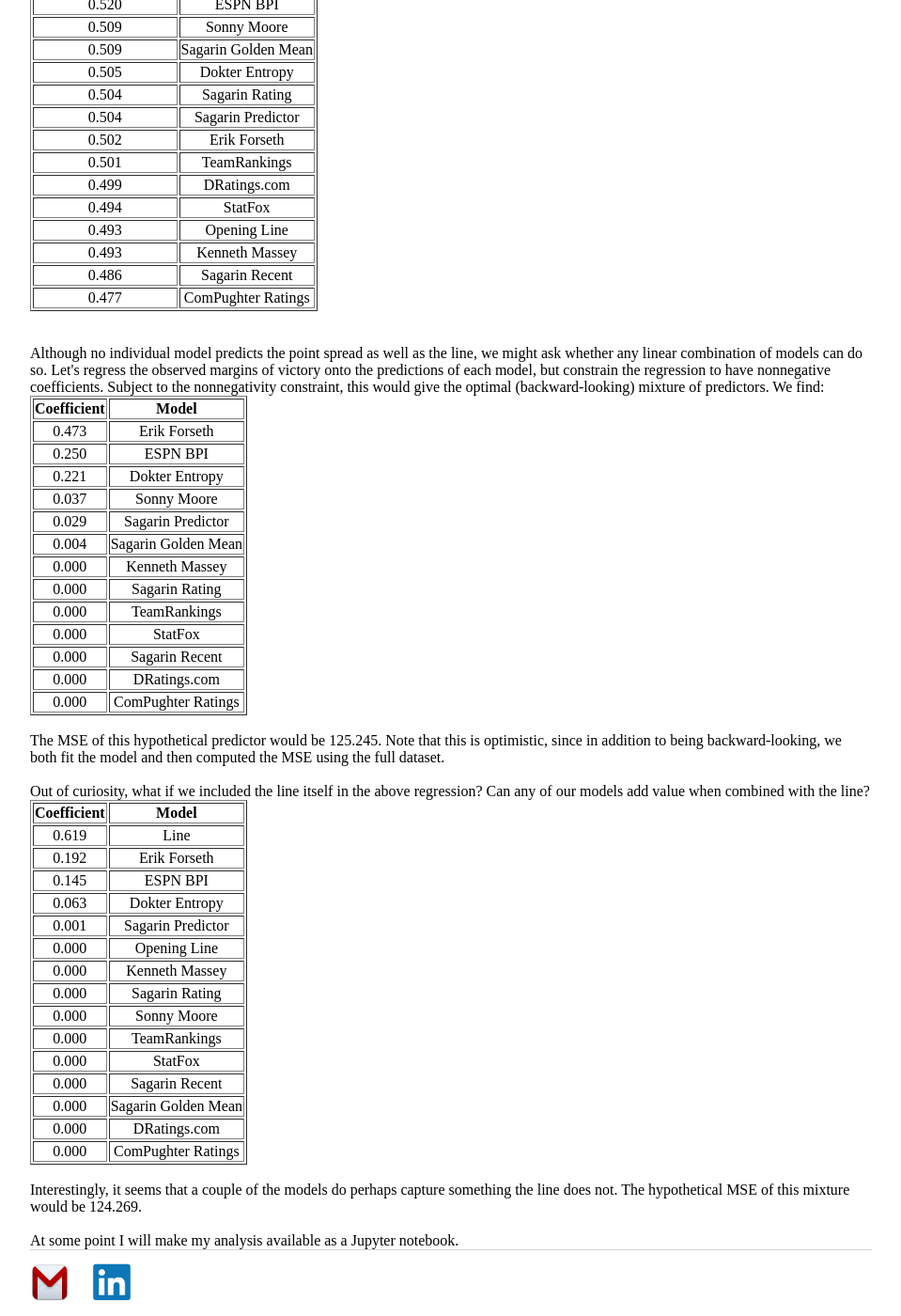
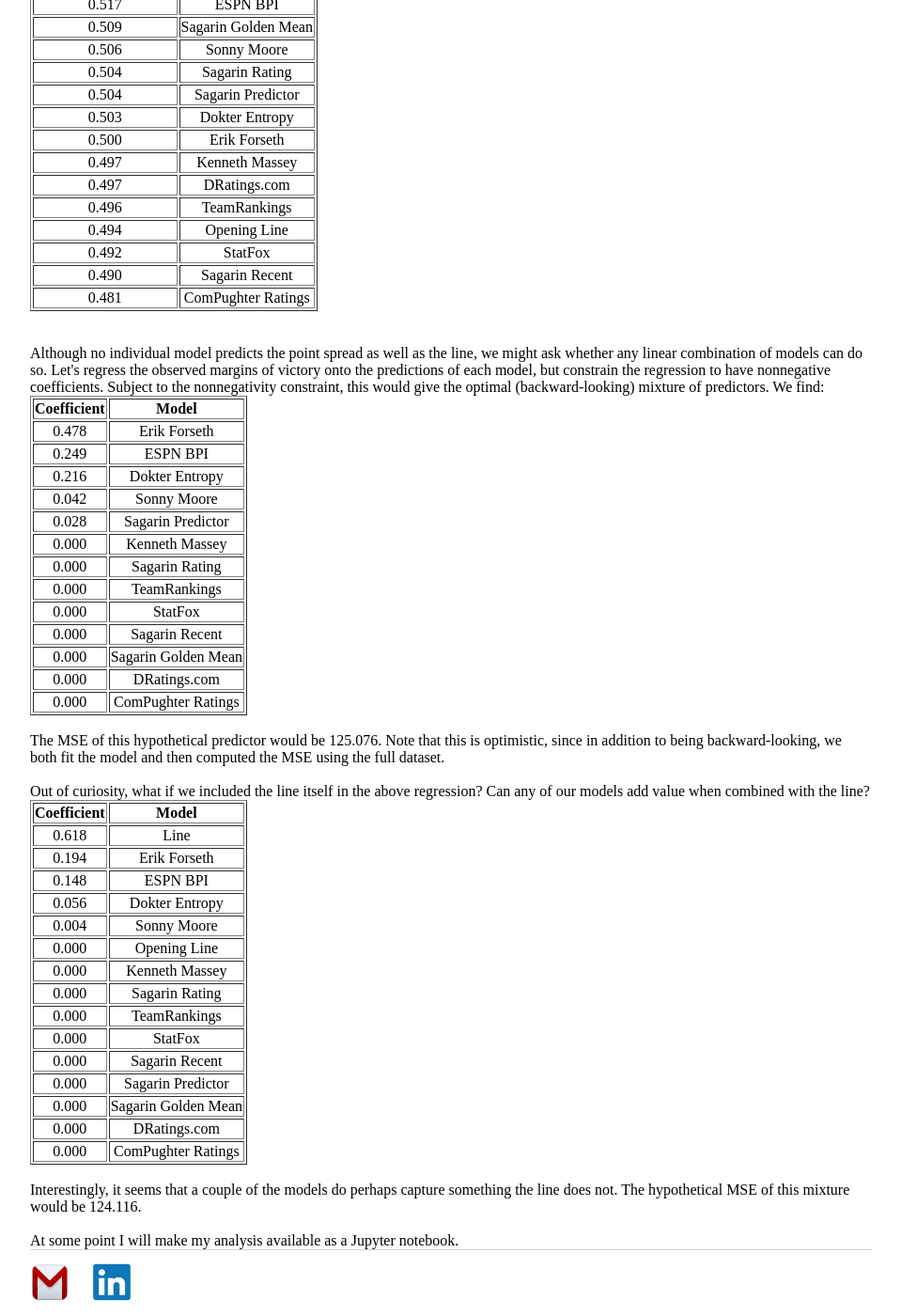
Before and after one commit to erikrforseth/erikrforseth.github.io, a Jekyll site: the page built from about.html, in a window 1280 px wide and 1400 px high, scrolled down 1211 px. Shown: the whole window at 94% size, without its empty margins (160-1119 px from the left). Built offline with Jekyll 4.4.1, drawn with Linux system fonts in a browser that asks for light colours; some of the changed text lies outside the part shown.

Commit message:
about page

```diff
--- a/about.html
+++ b/about.html
@@ -17,63 +17,63 @@
   </thead>
   <tbody>
     <tr align="center">
-      <td>124.778</td>
+      <td>124.631</td>
       <td>Line</td>
     </tr>
     <tr align="center">
-      <td>126.366</td>
+      <td>126.131</td>
       <td>Opening Line</td>
     </tr>
     <tr align="center">
-      <td>126.549</td>
+      <td>126.337</td>
       <td>Erik Forseth</td>
     </tr>
     <tr align="center">
-      <td>127.186</td>
+      <td>127.058</td>
       <td>TeamRankings</td>
     </tr>
     <tr align="center">
-      <td>129.239</td>
+      <td>129.042</td>
       <td>Dokter Entropy</td>
     </tr>
     <tr align="center">
-      <td>131.537</td>
+      <td>131.289</td>
       <td>ESPN BPI</td>
     </tr>
     <tr align="center">
-      <td>132.126</td>
+      <td>131.789</td>
       <td>Sagarin Rating</td>
     </tr>
     <tr align="center">
-      <td>132.474</td>
+      <td>132.105</td>
       <td>Sagarin Predictor</td>
     </tr>
     <tr align="center">
-      <td>133.076</td>
+      <td>132.774</td>
       <td>Sagarin Golden Mean</td>
     </tr>
     <tr align="center">
-      <td>134.144</td>
+      <td>133.727</td>
       <td>Kenneth Massey</td>
     </tr>
     <tr align="center">
-      <td>137.240</td>
+      <td>136.876</td>
       <td>DRatings.com</td>
     </tr>
     <tr align="center">
-      <td>138.420</td>
+      <td>137.765</td>
       <td>Sonny Moore</td>
     </tr>
     <tr align="center">
-      <td>144.350</td>
+      <td>143.512</td>
       <td>StatFox</td>
     </tr>
     <tr align="center">
-      <td>145.903</td>
+      <td>144.935</td>
       <td>ComPughter Ratings</td>
     </tr>
     <tr align="center">
-      <td>149.331</td>
+      <td>149.096</td>
       <td>Sagarin Recent</td>
     </tr>
   </tbody>
@@ -88,12 +88,8 @@
   </thead>
   <tbody>
     <tr align="center">
-      <td>0.758</td>
+      <td>0.757</td>
       <td>Erik Forseth</td>
-    </tr>
-    <tr align="center">
-      <td>0.756</td>
-      <td>Line</td>
     </tr>
     <tr align="center">
       <td>0.756</td>
@@ -101,50 +97,54 @@
     </tr>
     <tr align="center">
       <td>0.754</td>
-      <td>TeamRankings</td>
+      <td>Line</td>
     </tr>
     <tr align="center">
-      <td>0.753</td>
+      <td>0.752</td>
       <td>ESPN BPI</td>
     </tr>
     <tr align="center">
       <td>0.752</td>
+      <td>TeamRankings</td>
+    </tr>
+    <tr align="center">
+      <td>0.750</td>
+      <td>Sagarin Rating</td>
+    </tr>
+    <tr align="center">
+      <td>0.750</td>
       <td>Sagarin Predictor</td>
     </tr>
     <tr align="center">
-      <td>0.751</td>
-      <td>Sagarin Rating</td>
-    </tr>
-    <tr align="center">
-      <td>0.749</td>
+      <td>0.748</td>
       <td>Sagarin Golden Mean</td>
     </tr>
     <tr align="center">
-      <td>0.747</td>
+      <td>0.745</td>
       <td>Kenneth Massey</td>
     </tr>
     <tr align="center">
-      <td>0.746</td>
+      <td>0.744</td>
       <td>Dokter Entropy</td>
-    </tr>
-    <tr align="center">
-      <td>0.744</td>
-      <td>DRatings.com</td>
     </tr>
     <tr align="center">
       <td>0.743</td>
       <td>Sonny Moore</td>
     </tr>
     <tr align="center">
-      <td>0.736</td>
+      <td>0.743</td>
+      <td>DRatings.com</td>
+    </tr>
+    <tr align="center">
+      <td>0.735</td>
       <td>StatFox</td>
     </tr>
     <tr align="center">
-      <td>0.736</td>
+      <td>0.735</td>
       <td>ComPughter Ratings</td>
     </tr>
     <tr align="center">
-      <td>0.734</td>
+      <td>0.730</td>
       <td>Sagarin Recent</td>
     </tr>
   </tbody>
@@ -161,20 +161,16 @@
   </thead>
   <tbody>
     <tr align="center">
-      <td>0.520</td>
+      <td>0.517</td>
       <td>ESPN BPI</td>
-    </tr>
-    <tr align="center">
-      <td>0.509</td>
-      <td>Sonny Moore</td>
     </tr>
     <tr align="center">
       <td>0.509</td>
       <td>Sagarin Golden Mean</td>
     </tr>
     <tr align="center">
-      <td>0.505</td>
-      <td>Dokter Entropy</td>
+      <td>0.506</td>
+      <td>Sonny Moore</td>
     </tr>
     <tr align="center">
       <td>0.504</td>
@@ -185,35 +181,39 @@
       <td>Sagarin Predictor</td>
     </tr>
     <tr align="center">
-      <td>0.502</td>
+      <td>0.503</td>
+      <td>Dokter Entropy</td>
+    </tr>
+    <tr align="center">
+      <td>0.500</td>
       <td>Erik Forseth</td>
     </tr>
     <tr align="center">
-      <td>0.501</td>
+      <td>0.497</td>
+      <td>Kenneth Massey</td>
+    </tr>
+    <tr align="center">
+      <td>0.497</td>
+      <td>DRatings.com</td>
+    </tr>
+    <tr align="center">
+      <td>0.496</td>
       <td>TeamRankings</td>
     </tr>
     <tr align="center">
-      <td>0.499</td>
-      <td>DRatings.com</td>
+      <td>0.494</td>
+      <td>Opening Line</td>
     </tr>
     <tr align="center">
-      <td>0.494</td>
+      <td>0.492</td>
       <td>StatFox</td>
     </tr>
     <tr align="center">
-      <td>0.493</td>
-      <td>Opening Line</td>
-    </tr>
-    <tr align="center">
-      <td>0.493</td>
-      <td>Kenneth Massey</td>
-    </tr>
-    <tr align="center">
-      <td>0.486</td>
+      <td>0.490</td>
       <td>Sagarin Recent</td>
     </tr>
     <tr align="center">
-      <td>0.477</td>
+      <td>0.481</td>
       <td>ComPughter Ratings</td>
     </tr>
   </tbody>
@@ -230,28 +230,24 @@
   </thead>
   <tbody>
     <tr align="center">
-      <td>0.473</td>
+      <td>0.478</td>
       <td>Erik Forseth</td>
     </tr>
     <tr align="center">
-      <td>0.250</td>
+      <td>0.249</td>
       <td>ESPN BPI</td>
     </tr>
     <tr align="center">
-      <td>0.221</td>
+      <td>0.216</td>
       <td>Dokter Entropy</td>
     </tr>
     <tr align="center">
-      <td>0.037</td>
+      <td>0.042</td>
       <td>Sonny Moore</td>
     </tr>
     <tr align="center">
-      <td>0.029</td>
+      <td>0.028</td>
       <td>Sagarin Predictor</td>
-    </tr>
-    <tr align="center">
-      <td>0.004</td>
-      <td>Sagarin Golden Mean</td>
     </tr>
     <tr align="center">
       <td>0.000</td>
@@ -260,75 +256,6 @@
     <tr align="center">
       <td>0.000</td>
       <td>Sagarin Rating</td>
-    </tr>
-    <tr align="center">
-      <td>0.000</td>
-      <td>TeamRankings</td>
-    </tr>
-    <tr align="center">
-      <td>0.000</td>
-      <td>StatFox</td>
-    </tr>
-    <tr align="center">
-      <td>0.000</td>
-      <td>Sagarin Recent</td>
-    </tr>
-    <tr align="center">
-      <td>0.000</td>
-      <td>DRatings.com</td>
-    </tr>
-    <tr align="center">
-      <td>0.000</td>
-      <td>ComPughter Ratings</td>
-    </tr>
-  </tbody>
-</table>
-<br>
-The MSE of this hypothetical predictor would be 125.245. Note that this is optimistic, since in addition to being backward-looking, we both fit the model and then computed the MSE using the full dataset.
-<br><br>
-Out of curiosity, what if we included the line itself in the above regression? Can any of our models add value when combined with the line?<table border="1" class="dataframe">
-  <thead>
-    <tr style="text-align: center;">
-      <th>Coefficient</th>
-      <th>Model</th>
-    </tr>
-  </thead>
-  <tbody>
-    <tr align="center">
-      <td>0.619</td>
-      <td>Line</td>
-    </tr>
-    <tr align="center">
-      <td>0.192</td>
-      <td>Erik Forseth</td>
-    </tr>
-    <tr align="center">
-      <td>0.145</td>
-      <td>ESPN BPI</td>
-    </tr>
-    <tr align="center">
-      <td>0.063</td>
-      <td>Dokter Entropy</td>
-    </tr>
-    <tr align="center">
-      <td>0.001</td>
-      <td>Sagarin Predictor</td>
-    </tr>
-    <tr align="center">
-      <td>0.000</td>
-      <td>Opening Line</td>
-    </tr>
-    <tr align="center">
-      <td>0.000</td>
-      <td>Kenneth Massey</td>
-    </tr>
-    <tr align="center">
-      <td>0.000</td>
-      <td>Sagarin Rating</td>
-    </tr>
-    <tr align="center">
-      <td>0.000</td>
-      <td>Sonny Moore</td>
     </tr>
     <tr align="center">
       <td>0.000</td>
@@ -357,6 +284,79 @@
   </tbody>
 </table>
 <br>
-Interestingly, it seems that a couple of the models do perhaps capture something the line does not. The hypothetical MSE of this mixture would be 124.269.
+The MSE of this hypothetical predictor would be 125.076. Note that this is optimistic, since in addition to being backward-looking, we both fit the model and then computed the MSE using the full dataset.
+<br><br>
+Out of curiosity, what if we included the line itself in the above regression? Can any of our models add value when combined with the line?<table border="1" class="dataframe">
+  <thead>
+    <tr style="text-align: center;">
+      <th>Coefficient</th>
+      <th>Model</th>
+    </tr>
+  </thead>
+  <tbody>
+    <tr align="center">
+      <td>0.618</td>
+      <td>Line</td>
+    </tr>
+    <tr align="center">
+      <td>0.194</td>
+      <td>Erik Forseth</td>
+    </tr>
+    <tr align="center">
+      <td>0.148</td>
+      <td>ESPN BPI</td>
+    </tr>
+    <tr align="center">
+      <td>0.056</td>
+      <td>Dokter Entropy</td>
+    </tr>
+    <tr align="center">
+      <td>0.004</td>
+      <td>Sonny Moore</td>
+    </tr>
+    <tr align="center">
+      <td>0.000</td>
+      <td>Opening Line</td>
+    </tr>
+    <tr align="center">
+      <td>0.000</td>
+      <td>Kenneth Massey</td>
+    </tr>
+    <tr align="center">
+      <td>0.000</td>
+      <td>Sagarin Rating</td>
+    </tr>
+    <tr align="center">
+      <td>0.000</td>
+      <td>TeamRankings</td>
+    </tr>
+    <tr align="center">
+      <td>0.000</td>
+      <td>StatFox</td>
+    </tr>
+    <tr align="center">
+      <td>0.000</td>
+      <td>Sagarin Recent</td>
+    </tr>
+    <tr align="center">
+      <td>0.000</td>
+      <td>Sagarin Predictor</td>
+    </tr>
+    <tr align="center">
+      <td>0.000</td>
+      <td>Sagarin Golden Mean</td>
+    </tr>
+    <tr align="center">
+      <td>0.000</td>
+      <td>DRatings.com</td>
+    </tr>
+    <tr align="center">
+      <td>0.000</td>
+      <td>ComPughter Ratings</td>
+    </tr>
+  </tbody>
+</table>
+<br>
+Interestingly, it seems that a couple of the models do perhaps capture something the line does not. The hypothetical MSE of this mixture would be 124.116.
 <br><br>
 At some point I will make my analysis available as a Jupyter notebook.
```
Also changed, not shown: other parts of about.html (+1 -1 lines).
